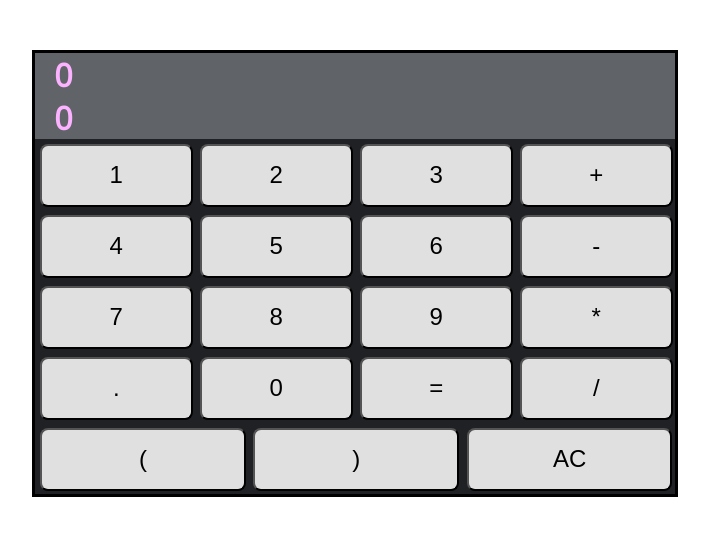
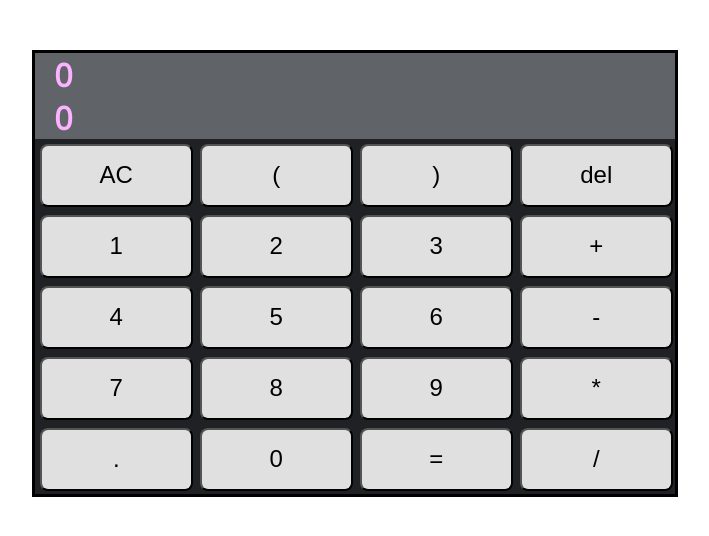
Before and after one commit to benjaminstones/ReactCalculator, a React (Create React App) app: page / in a window 1280 px wide. Shown: the top 536 px of the page, without its empty margins (285-994 px from the left). Built offline with nearby package versions, Linux system fonts and the light colour scheme.

Commit message:
added del button

```diff
--- a/src/App.js
+++ b/src/App.js
@@ -22,6 +22,8 @@ calculator.net
       } else if (buttonName === 'AC') {
         setTotal('0')
         setExpression('0')
+      } else if ((buttonName === 'del')) {
+        setExpression(expression.slice(0, -1))
       } else if (buttonType === 'num' || buttonType === 'op') {
         if (expression.endsWith('=') || expression === '0') {
             setExpression(buttonName);
--- a/src/ButtonContainer.js
+++ b/src/ButtonContainer.js
@@ -10,7 +10,12 @@ function ButtonContainer(props) {
     return (
       <div className='button-container'>
         <div className='button-row'>
-
+          <Button btnName={'AC'} btnType={'util'} clickHandler={handleClick}/>
+          <Button btnName={'('} btnType={'num'} clickHandler={handleClick}/>
+          <Button btnName={')'} btnType={'num'} clickHandler={handleClick}/>
+          <Button btnName={'del'} btnType={'util'} clickHandler={handleClick}/>
+        </div>
+        <div className='button-row'>
           <Button btnName={'1'} btnType={'num'} clickHandler={handleClick}/>
           <Button btnName={'2'} btnType={'num'} clickHandler={handleClick}/>
           <Button btnName={'3'} btnType={'num'} clickHandler={handleClick}/>
@@ -35,11 +40,7 @@ function ButtonContainer(props) {
           <Button btnName={'='} btnType={'util'} clickHandler={handleClick}/>
           <Button btnName={'/'} btnType={'op'} clickHandler={handleClick}/>
         </div>
-        <div className='button-row'>
-        <Button btnName={'('} btnType={'num'} clickHandler={handleClick}/>
-        <Button btnName={')'} btnType={'num'} clickHandler={handleClick}/>
-        <Button btnName={'AC'} btnType={'util'} clickHandler={handleClick}/>
-        </div>
+
       </div>
     );
   }
```
